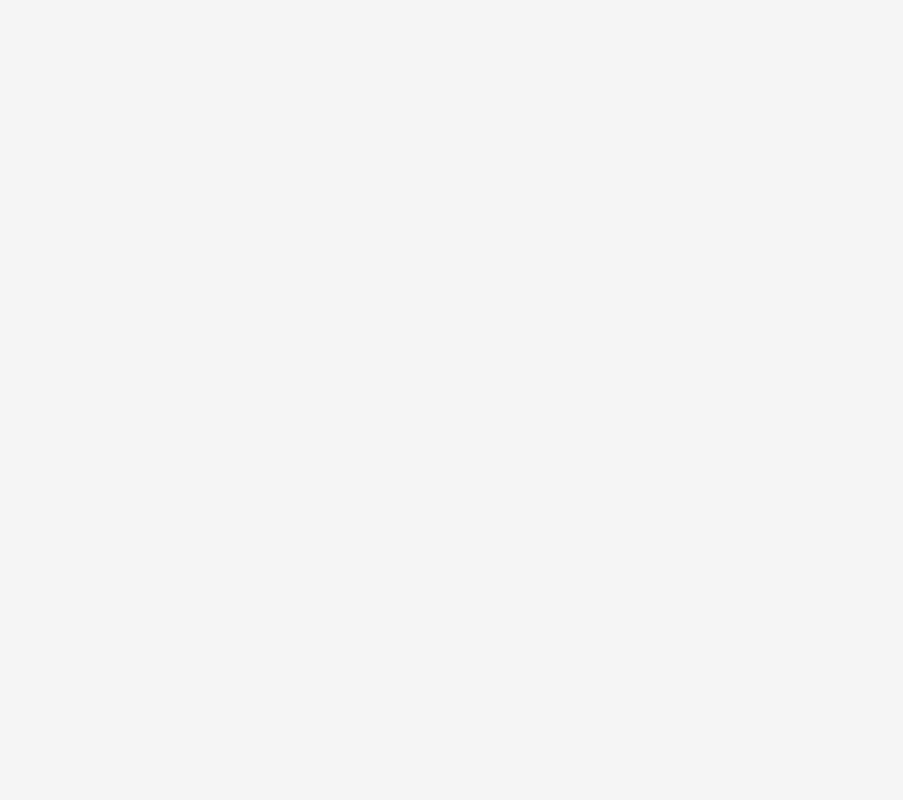
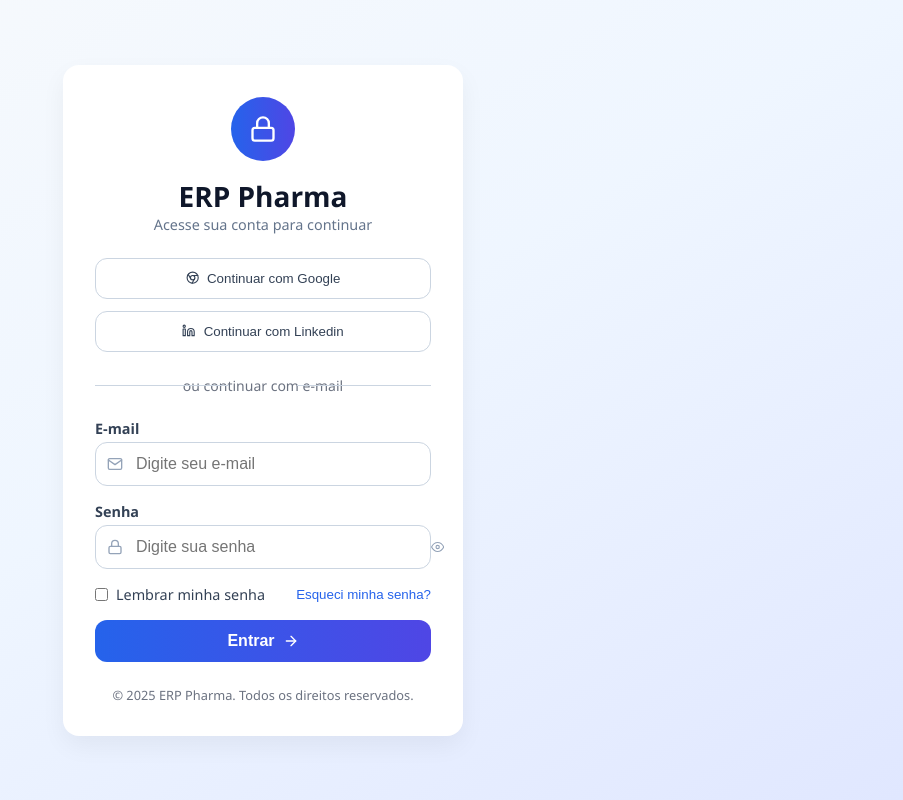
Before and after one commit to felipepurgano/erp-pharma, a React (Vite) app: page /login in a window 1280 px wide. Before the commit this address had no page. Shown: the whole page, without its empty margins (377-1280 px from the left). Built offline with nearby package versions, Linux system fonts and the light colour scheme.

Commit message:
Criando a Tela de Login

```diff
--- a/index.html
+++ b/index.html
@@ -1,13 +1,16 @@
 <!doctype html>
 <html lang="en">
+
 <head>
   <meta charset="UTF-8" />
   <link rel="icon" type="image/svg+xml" href="/vite.svg" />
   <meta name="viewport" content="width=device-width, initial-scale=1.0" />
   <title>ERP Pharma</title>
 </head>
+
 <body>
   <div id="root"></div>
   <script type="module" src="/src/main.jsx"></script>
 </body>
+
 </html>
--- /dev/null
+++ b/src/pages/Login.jsx
@@ -0,0 +1,143 @@
+import React, { useState } from 'react';
+import {
+    FiArrowRight,
+    FiChrome,
+    FiEye,
+    FiEyeOff,
+    FiLinkedin,
+    FiLock,
+    FiMail,
+} from 'react-icons/fi';
+import styles from './Login.module.css';
+
+function Login() {
+    const [showPassword, setShowPassword] = useState(false);
+    const [email, setEmail] = useState('');
+    const [password, setPassword] = useState('');
+    const [rememberMe, setRememberMe] = useState(false);
+    const [isLoading, setIsLoading] = useState(false);
+    const [errors, setErrors] = useState({});
+
+    const validateForm = () => {
+        const newErrors = {};
+        if (!email) newErrors.email = 'E-mail é obrigatório';
+        else if (!/\S+@\S+\.\S+/.test(email)) newErrors.email = 'E-mail inválido';
+
+        if (!password) newErrors.password = 'Senha é obrigatória';
+        else if (password.length < 6)
+            newErrors.password = 'Mínimo de 6 caracteres';
+
+        setErrors(newErrors);
+        return Object.keys(newErrors).length === 0;
+    };
+
+    const handleSubmit = async (e) => {
+        e.preventDefault();
+        if (!validateForm()) return;
+        setIsLoading(true);
+        await new Promise((res) => setTimeout(res, 2000));
+        setIsLoading(false);
+        console.log({ email, password, rememberMe });
+    };
+
+    return (
+        <div className={styles.container}>
+            <div className={styles.card}>
+                <div className={styles.iconCircle}>
+                    <FiLock size={28} />
+                </div>
+                <div className={styles.header}>
+                    <h2 className={styles.title}>ERP Pharma</h2>
+                    <p className={styles.subtitle}>Acesse sua conta para continuar</p>
+                </div>
+
+                <button className={styles.socialButton}>
+                    <FiChrome />
+                    Continuar com Google
+                </button>
+                <button className={styles.socialButton}>
+                    <FiLinkedin />
+                    Continuar com Linkedin
+                </button>
+
+                <div className={styles.divider}>ou continuar com e-mail</div>
+
+                <form onSubmit={handleSubmit}>
+                    <div className={styles.inputGroup}>
+                        <label htmlFor="email">E-mail</label>
+                        <div className={styles.inputWrapper}>
+                            <FiMail />
+                            <input
+                                id="email"
+                                type="email"
+                                value={email}
+                                onChange={(e) => setEmail(e.target.value)}
+                                placeholder="Digite seu e-mail"
+                            />
+                            {errors.email && (
+                                <div className={styles.errorMessage}>{errors.email}</div>
+                            )}
+                        </div>
+                    </div>
+
+                    <div className={styles.inputGroup}>
+                        <label htmlFor="password">Senha</label>
+                        <div className={styles.inputWrapper}>
+                            <FiLock />
+                            <input
+                                id="password"
+                                type={showPassword ? 'text' : 'password'}
+                                value={password}
+                                onChange={(e) => setPassword(e.target.value)}
+                                placeholder="Digite sua senha"
+                            />
+                            <button
+                                type="button"
+                                className={styles.eyeButton}
+                                onClick={() => setShowPassword(!showPassword)}
+                            >
+                                {showPassword ? <FiEyeOff /> : <FiEye />}
+                            </button>
+                            {errors.password && (
+                                <div className={styles.errorMessage}>{errors.password}</div>
+                            )}
+                        </div>
+                    </div>
+
+                    <div className={styles.checkboxGroup}>
+                        <label>
+                            <input
+                                type="checkbox"
+                                checked={rememberMe}
+                                onChange={(e) => setRememberMe(e.target.checked)}
+                            />
+                            Lembrar minha senha
+                        </label>
+                        <button type="button" style={{ background: 'none', border: 'none', color: '#2563eb', cursor: 'pointer' }}>
+                            Esqueci minha senha?
+                        </button>
+                    </div>
+
+                    <button className={styles.submitButton} type="submit" disabled={isLoading}>
+                        {isLoading ? (
+                            <>
+                                <span className="spinner" />
+                                Entrando...
+                            </>
+                        ) : (
+                            <>
+                                Entrar <FiArrowRight />
+                            </>
+                        )}
+                    </button>
+                </form>
+
+                <div className={styles.footer}>
+                    © 2025 ERP Pharma. Todos os direitos reservados.
+                </div>
+            </div>
+        </div>
+    );
+}
+
+export default Login;
--- /dev/null
+++ b/src/pages/Login.module.css
@@ -0,0 +1,195 @@
+.container {
+    min-height: 100vh;
+    display: flex;
+    align-items: center;
+    justify-content: center;
+    padding: 1rem;
+    background: linear-gradient(to bottom right, #f8fafc, #eff6ff, #e0e7ff);
+}
+
+.card {
+    background-color: #fff;
+    max-width: 400px;
+    width: 100%;
+    padding: 2rem;
+    border-radius: 16px;
+    box-shadow: 0 10px 25px rgba(0, 0, 0, 0.05);
+}
+
+.iconCircle {
+    width: 64px;
+    height: 64px;
+    background: linear-gradient(to right, #2563eb, #4f46e5);
+    border-radius: 50%;
+    margin: 0 auto 1rem;
+    display: flex;
+    align-items: center;
+    justify-content: center;
+    color: white;
+}
+
+.header {
+    text-align: center;
+    margin-bottom: 1.5rem;
+}
+
+.title {
+    font-size: 1.75rem;
+    font-weight: bold;
+    color: #0f172a;
+}
+
+.subtitle {
+    color: #64748b;
+    font-size: 0.9rem;
+}
+
+.socialButton {
+    width: 100%;
+    padding: 0.75rem;
+    margin-bottom: 0.75rem;
+    border: 1px solid #cbd5e1;
+    border-radius: 12px;
+    background-color: white;
+    cursor: pointer;
+    display: flex;
+    gap: 0.5rem;
+    align-items: center;
+    justify-content: center;
+    font-weight: 500;
+    color: #334155;
+    transition: all 0.2s ease;
+}
+
+.socialButton:hover {
+    background-color: #f1f5f9;
+    border-color: #94a3b8;
+}
+
+.divider {
+    text-align: center;
+    color: #6b7280;
+    font-size: 0.875rem;
+    position: relative;
+    margin: 1.5rem 0;
+}
+
+.divider::before,
+.divider::after {
+    content: "";
+    position: absolute;
+    top: 50%;
+    width: 40%;
+    height: 1px;
+    background-color: #cbd5e1;
+}
+
+.divider::before {
+    left: 0;
+}
+
+.divider::after {
+    right: 0;
+}
+
+.inputGroup {
+    margin-bottom: 1rem;
+}
+
+.inputGroup label {
+    display: block;
+    font-weight: 600;
+    margin-bottom: 0.25rem;
+    color: #334155;
+    font-size: 0.9rem;
+}
+
+.inputWrapper {
+    position: relative;
+}
+
+.inputWrapper input {
+    width: 100%;
+    padding: 0.75rem 1rem 0.75rem 2.5rem;
+    border: 1px solid #cbd5e1;
+    border-radius: 12px;
+    font-size: 1rem;
+    outline: none;
+    transition: border-color 0.2s;
+}
+
+.inputWrapper input:focus {
+    border-color: #2563eb;
+}
+
+.inputWrapper svg {
+    position: absolute;
+    top: 50%;
+    left: 0.75rem;
+    transform: translateY(-50%);
+    color: #94a3b8;
+}
+
+.eyeButton {
+    position: absolute;
+    top: 50%;
+    right: 0.75rem;
+    transform: translateY(-50%);
+    background: none;
+    border: none;
+    cursor: pointer;
+    color: #94a3b8;
+}
+
+.errorMessage {
+    color: #dc2626;
+    font-size: 0.8rem;
+    margin-top: 0.25rem;
+}
+
+.checkboxGroup {
+    display: flex;
+    align-items: center;
+    justify-content: space-between;
+    margin-bottom: 1rem;
+    font-size: 0.9rem;
+}
+
+.checkboxGroup label {
+    display: flex;
+    align-items: center;
+    gap: 0.5rem;
+    color: #334155;
+}
+
+.submitButton {
+    width: 100%;
+    padding: 0.75rem;
+    background: linear-gradient(to right, #2563eb, #4f46e5);
+    color: white;
+    border: none;
+    border-radius: 12px;
+    font-weight: 600;
+    font-size: 1rem;
+    cursor: pointer;
+    transition: transform 0.1s ease, box-shadow 0.2s ease;
+    display: flex;
+    justify-content: center;
+    align-items: center;
+    gap: 0.5rem;
+}
+
+.submitButton:hover {
+    box-shadow: 0 5px 15px rgba(59, 130, 246, 0.4);
+}
+
+.submitButton:active {
+    transform: scale(0.98);
+}
+
+.footer {
+    margin-top: 1.5rem;
+    text-align: center;
+    font-size: 0.8rem;
+    color: #6b7280;
+}
--- a/src/router.jsx
+++ b/src/router.jsx
@@ -1,6 +1,7 @@
 import React from "react";
 import { Routes, Route } from "react-router-dom";
 import Home from "./pages/Home";
+import Login from "./pages/Login";
 import Vendas from "./pages/Vendas";
 import Caixa from "./pages/Caixa";
 import Clientes from "./pages/Clientes";
@@ -30,6 +31,7 @@
   return (
     <Routes>
       <Route path="/" element={<Home />} />
+      <Route path="/login" element={<Login />} />
       <Route path="/vendas" element={<Vendas />} />
       <Route path="/caixa" element={<Caixa />} />
       <Route path="/clientes" element={<Clientes />} />
```
Lines whose indentation alone changed are shown as unchanged.
